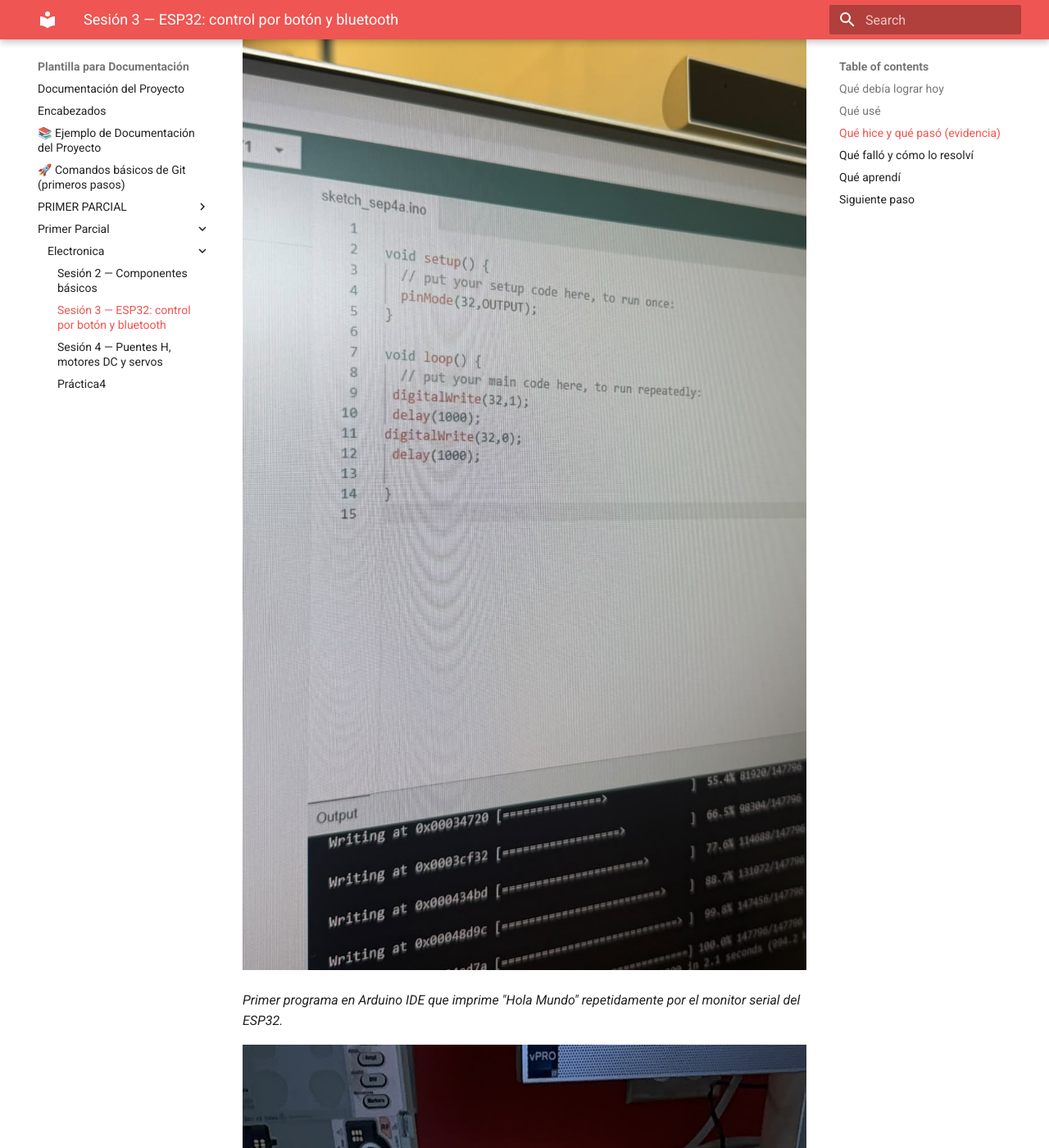
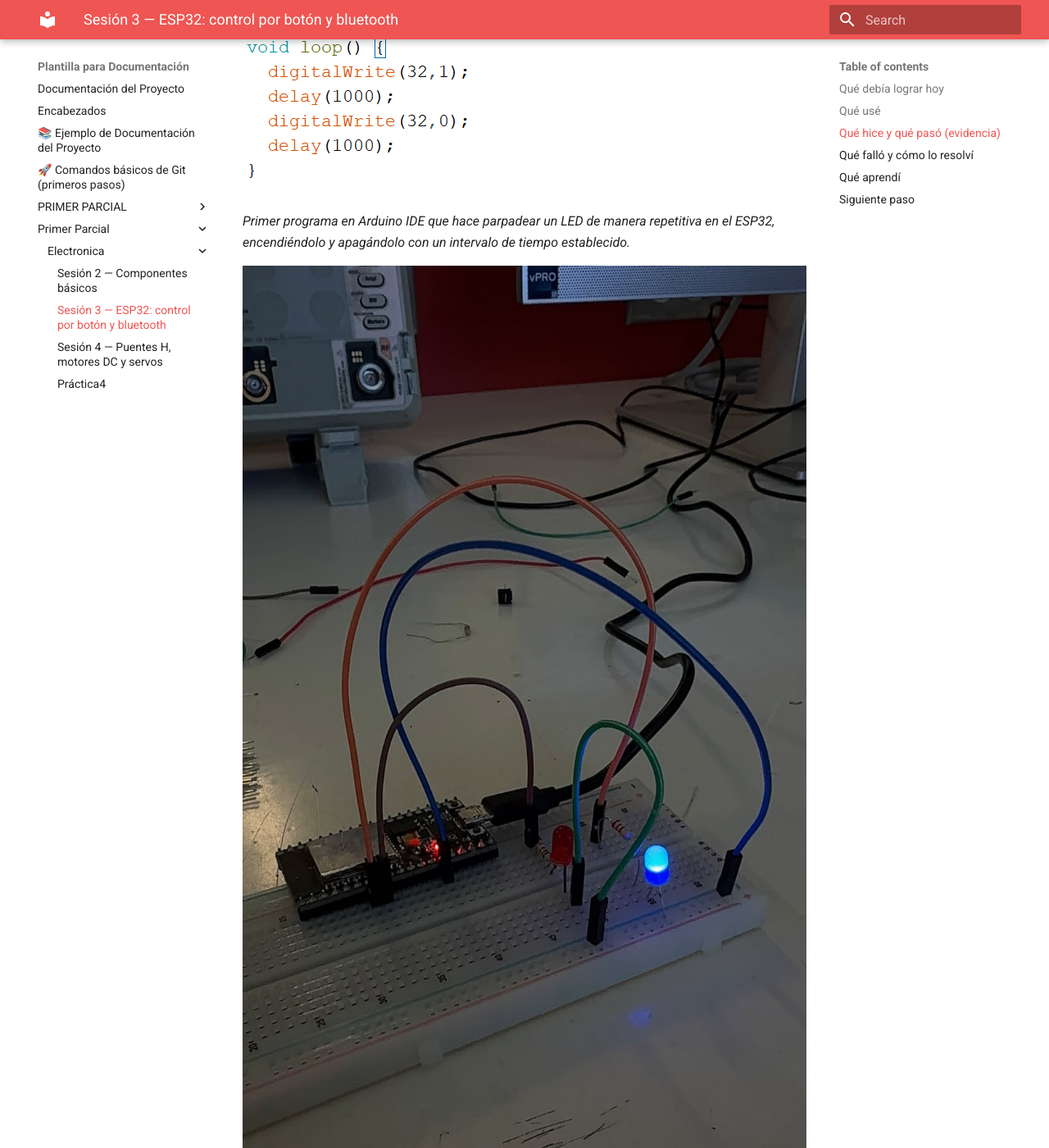
Before and after one commit to Marieljrsh/Marielj, an MkDocs documentation site: the page built from docs/Primer_Parcial/Electronica/Práctica2.md, in a window 1280 px wide and 1400 px high, scrolled down 1923 px. Shown: the whole window at 82% size. Built offline with MkDocs 1.6.1 and Material for MkDocs 9.7.7, drawn with Linux system fonts in a browser that asks for light colours.

Commit message:
códigos_correción

```diff
--- a/docs/Primer_Parcial/Electronica/Práctica2.md
+++ b/docs/Primer_Parcial/Electronica/Práctica2.md
@@ -33,9 +32,9 @@ estado: borrador   # borrador | completa
 
 *ESP32 alimentando un LED azul a través de una resistencia en la protoboard.*
 
-![Código imprimiendo "Hola Mundo"](../../recursos/imgs/HOLAMUNDO.jpeg)
+![Código imprimiendo "Hola Mundo"](../../recursos//imgs/encender_apagar_led.png)
 
-*Primer programa en Arduino IDE que imprime "Hola Mundo" repetidamente por el monitor serial del ESP32.*
+*Primer programa en Arduino IDE que hace parpadear un LED de manera repetitiva en el ESP32, encendiéndolo y apagándolo con un intervalo de tiempo establecido.*
 
 ![LED parpadeando con ESP32](../../recursos/imgs/ledESP32.jpeg)
 
```
Also changed, not shown: other parts of docs/Primer_Parcial/Electronica/Práctica2.md (+0 -1 lines), docs/Primer_Parcial/Electronica/Práctica4.md (+7 -0 lines), docs/Primer_Parcial/Electronica/Práctica3.md (line endings or trailing spaces), docs/recursos/imgs/ONOFF.png (added), docs/recursos/imgs/encender_apagar_led.png (added), docs/recursos/imgs/on_off_2leds.png (added), docs/recursos/imgs/si_no_botón.png (added), docs/recursos/imgs/sino_P32.png (added).
